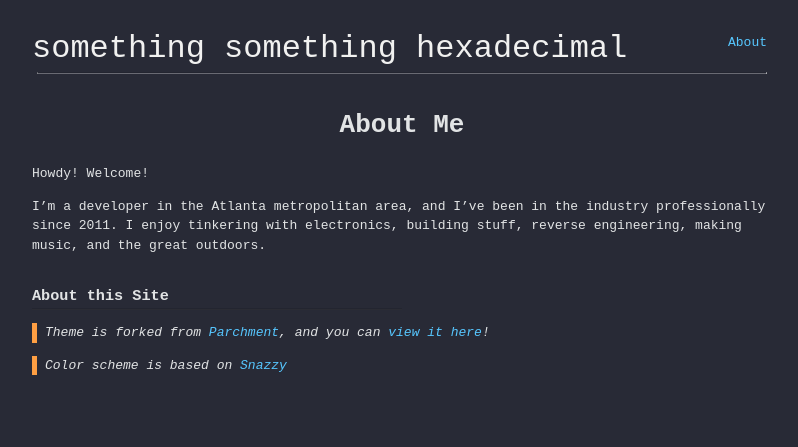
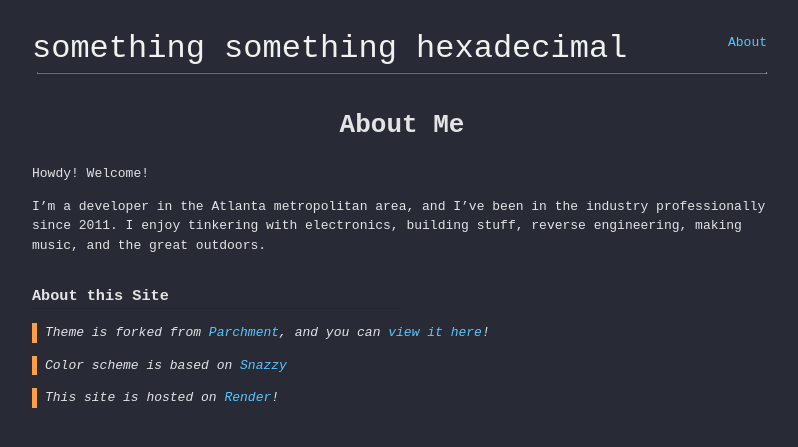
Before and after one commit to beckler/blog, a Jekyll site: the page built from about.md, in a window 1280 px wide. Shown: the top 447 px of the page, without its empty margins (238-1036 px from the left). Built offline with Jekyll 4.4.1, drawn with Linux system fonts in a browser that asks for light colours.

Commit message:
fix: added render to about page

```diff
--- a/about.md
+++ b/about.md
@@ -10,6 +10,8 @@ Howdy! Welcome!
 I'm a developer in the Atlanta metropolitan area, and I've been in the industry professionally since 2011. I enjoy tinkering with electronics, building stuff, reverse engineering, making music, and the great outdoors.
 
 ### About this Site
-> Theme is forked from [Parchment](https://github.com/rahul-bothra/parchment), and you can [view it here](https://github.com/beckler/parchment)!
+> Theme is forked from [Parchment](https://github.com/rahul-bothra/parchment), and you can [view it here](https://github.com/beckler/blog)!
 
 > Color scheme is based on [Snazzy](https://github.com/sindresorhus/terminal-snazzy)
+
+> This site is hosted on [Render](https://render.com/)!
```
